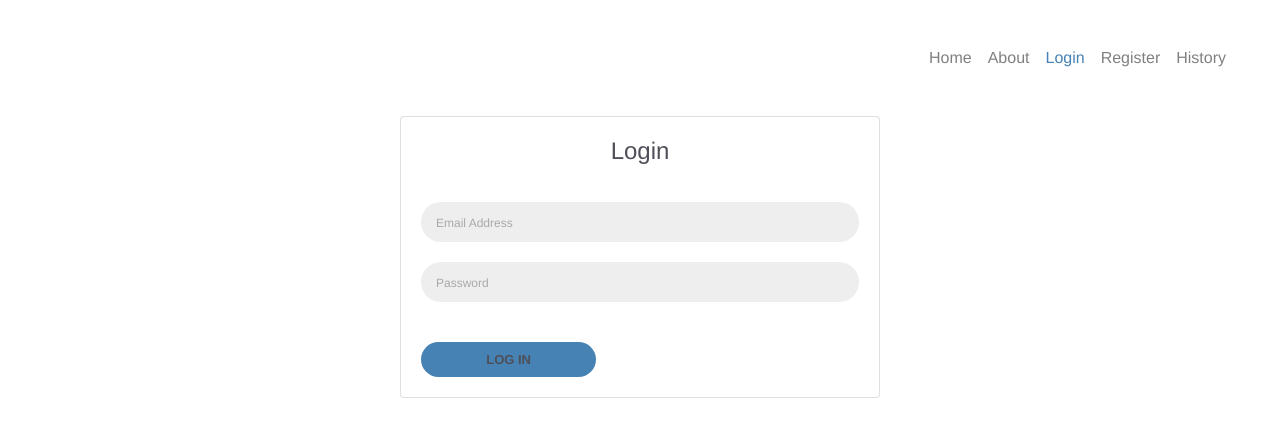
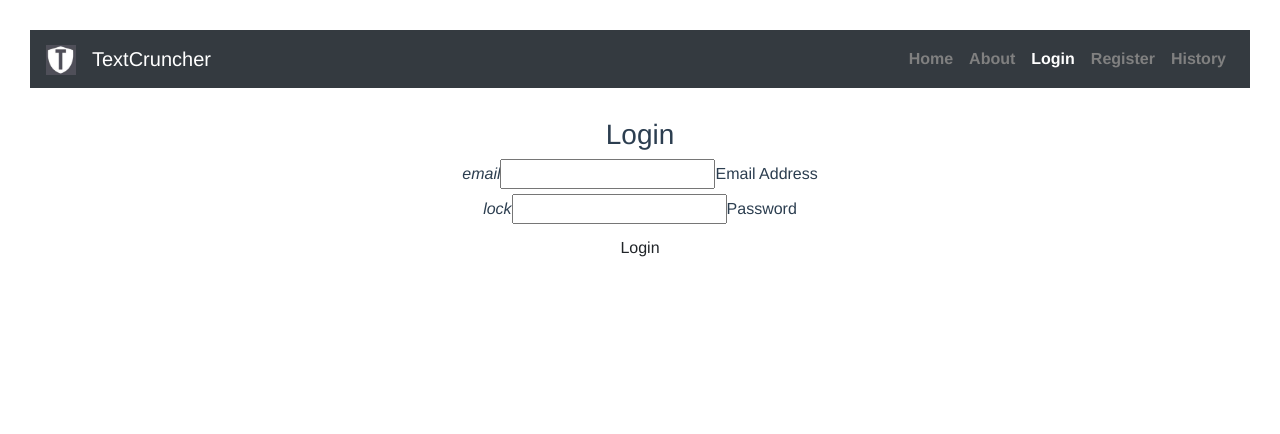
Before and after one commit to jascqh/Text-cruncher, a Vue app in the folder bt3103project_part1/: page /#/login in a window 1280 px wide. Shown: the top 434 px of the page. Built offline with nearby package versions, Linux system fonts and the light colour scheme.

Commit message:
Revert "uploaded my src"
This reverts commit 6dddf5cd34c00aa8a22854fcf866afd01c19005f.

```diff
--- a/bt3103project_part1/src/App.vue
+++ b/bt3103project_part1/src/App.vue
@@ -23,7 +23,7 @@ export default {
   -webkit-font-smoothing: antialiased;
   -moz-osx-font-smoothing: grayscale;
   text-align: center;
-  color: #4f4f59;
+  color: #2c3e50;
 }
 
 #nav {
@@ -31,17 +31,11 @@ export default {
 
   a {
     font-weight: bold;
-    color: #0000ff;
+    color: #2c3e50;
 
     &.router-link-exact-active {
       color: #42b983;
     }
   }
 }
-
-*{
-  margin:0;
-  padding: 0;
-}
-
 </style>
--- a/bt3103project_part1/src/components/header.vue
+++ b/bt3103project_part1/src/components/header.vue
@@ -1,18 +1,25 @@
 <template>
     <div>
-        <b-navbar toggleable="lg" type="light" >
+        <b-navbar toggleable="lg" type="dark bg-dark static-top" variant="info">
+            <b-navbar-brand>
+                <img src="../assets/TextCruncherLogo.jpg" height ="30" width ="30">
+            </b-navbar-brand>
+            <b-navbar-brand a>TextCruncher</b-navbar-brand>
+
             <b-navbar-toggle target="nav-collapse"></b-navbar-toggle>
+
             <b-collapse id="nav-collapse" is-nav >
-              <b-navbar-nav class="ml-auto">
+            <b-navbar-nav class="ml-auto">
                 <b-nav-item to="/" >Home</b-nav-item>
                 <b-nav-item to="/about">About</b-nav-item>
                 <b-nav-item to="/login">Login</b-nav-item>
                 <b-nav-item to="/register">Register</b-nav-item>
                 <b-nav-item to="/history">History</b-nav-item>
-              </b-navbar-nav>
+            </b-navbar-nav>
             </b-collapse>
         </b-navbar>
-      </div>
+    </div>
+
 </template>
 
 <script>
@@ -46,15 +53,12 @@ export default {
 
 <style lang="scss" scoped>
 #nav a.router-link-exact-active {
-    color: #4682B4;
+    color: white;
 }
 #nav a{
-    font-weight:100;
+    font-weight: bold;
     color:gray;
-}
 
-.navbar-default {
-  background: rgba(0,0,0,0.5);
 }
 
 </style>
--- a/bt3103project_part1/src/views/About.vue
+++ b/bt3103project_part1/src/views/About.vue
@@ -1,46 +1,5 @@
 <template>
   <div class="about">
-    <h1 class="welcome">Welcome to TextCruncher!</h1>
-    <h3 class="function">TextCruncher allows you to</h3>
-    <div class="row">
-      <div class="column"><img src="../assets/slide2.png"></div>
-      <div class="column"><img src="../assets/slide3.png"></div>
-      <div class="column"><img src="../assets/slide4.png"></div>
-      </div>
-    <slideShow align="center"></slideShow>
+    <h1>Welcome to Textcruncher</h1>
   </div>
 </template>
-
-<style scoped>
-.welcome{
-  padding-top: 1cm;
-  padding-bottom: 1cm;
-}
-
-.function{
-  padding-top: 1cm;
-  padding-bottom: 2cm;
-}
-
-.column {
-  float: left;
-  width: 33.33%;
-}
-
-/* Clear floats after the columns */
-.row:after {
-  content: "";
-  display: table;
-  clear: both;
-}
-</style>
-
-
-<script>
-import SlideShow from "../components/slideShow.vue"
-export default {
-  components:{
-    "slideShow": SlideShow
-  }
-}
-</script>
--- a/bt3103project_part1/src/views/Home.vue
+++ b/bt3103project_part1/src/views/Home.vue
@@ -1,16 +1,16 @@
 <template>
 <div class='container'>
   <b-container align="center">
-    <img src="..\assets\TextCruncher.png" style="width:300px;height:300px;">
+      <slideShow align="center"></slideShow>
+     <p>Please input at least one query up to 5 at once.</p>
     <b-row align-v = "center">
-      <b-form-textarea class="form-control" style="overflow:auto" v-model="payload"
-      :placeholder="'TextCruncher allows you to enter up to 5 queries here! Separate each of them with a comma. '"
-      :rows="1"
-      :max-rows="5">
-      </b-form-textarea>
-      </b-row>
-
-      <button type="button" id="btnFetch" class="btn" @click="validator()">&nbsp;Scrape!&nbsp;
+      <b-form-textarea v-model="payload"
+      :placeholder="'Enter your queries here \nEg. Query 1, Query 2, Query 3 ... Up to 5 Queries'"
+      :rows="2"
+      :max-rows="5"></b-form-textarea>
+    </b-row>
+      <div class="mt-2" align="center">Please separate your queries with a comma ',' in between</div>
+      <button type="button" id="btnFetch" class="btn btn-primary mb-2" @click="validator()">Scrape!
         <i v-if = "loadingButton" class = "spinner-border spinner-border-sm"></i>
       </button>
 {{msg}}
@@ -20,48 +20,22 @@
 
 </template>
 
-<style scoped>
-
-::placeholder{
-  color:lightgray;
-  font-size: 14px;
-  align-content: center;
-}
-
-img {
-  border-radius: 50%;
-  margin-bottom: 1cm;
-  border: 0;
-}
-
-#btnFetch{
-  background-color:#3F729B;
-  color: #ffffff;
-  border-radius: 20px;
-  margin-top: 1cm;
-}
-textarea{
-   text-align:center;
-   border-radius: 18px;
-   line-height:55px;
-   max-height: 70px;
-   box-shadow: 2px 2px 3px #999;
-}
-
-</style>
-
 <script>
+import SlideShow from "../components/slideShow.vue"
 import swal from 'sweetalert';
 import axios from 'axios';
+
 export default {
   data() {
     return {
       payload: '',
       loadingButton: false,
-      msg:''
+      msg:[]
     }
   },
+
   methods: {
+
     scrape: function() {
       const path = 'http://localhost:5000/scrape';
       const help = {queries: this.payload}
@@ -75,10 +49,12 @@ export default {
           console.error(error);
         });
     },
+
     load: function() {
       this.loadingButton = !this.loadingButton;
       this.scrape(); //Submits form
     },
+
     validator: function() {
       var queries = this.payload;
       var commas_query = queries.match(/,/g);
@@ -113,5 +89,10 @@ export default {
       }
     }
   },
+
+
+  components:{
+    "slideShow": SlideShow
+  }
 }
 </script>
--- a/bt3103project_part1/src/views/Login.vue
+++ b/bt3103project_part1/src/views/Login.vue
@@ -1,69 +1,29 @@
 <template>
   <div>
-  <b-card title="Login"
-  style="max-width: 30rem;"
-  class="mb2">
-    <span style="display:inline-block; width: YOURWIDTH;"></span>
-    <b-card-text>
-      <form action="index.html">
-        <div class="input">
-          <input class= "form-box" type="email" v-model="email" placeholder="Email Address">
+    <div class="container">
+    <div class="row">
+      <div class="col s12 m8 offset-m2">
+        <div class="login card-panel grey white-text center">
+          <h3>Login</h3>
+          <form action="index.html">
+            <div class="input-field">
+              <i class="material-icons prefix">email</i>
+              <input type="email" id="email" v-model="email">
+              <label class="white-text" for="email">Email Address</label>
+            </div>
+            <div class="input-field">
+              <i class="material-icons prefix">lock</i>
+              <input type="password" id="password" v-model="password">
+              <label class="white-text" for="password">Password</label>
+            </div>
+            <button v-on:click="login" class="btn btn-large btn-extended grey lighten-4 black-text">Login</button>
+          </form>
         </div>
-        <div>
-          <input class= "form-box" type="password" v-model="password" placeholder="Password" >
-        </div>
-
-        <div>
-         <a class="btn-signin" v-on:click="login">Log In</a>
-        </div>
-      </form>
-    </b-card-text>
-  </b-card>
-</div>
+      </div>
+    </div>
+  </div>
+  </div>
 </template>
-
-
-
-<style scoped>
-.card{
-  margin: 0px auto;
-  float:none;
-  margin-bottom:10px ;
-}
-
-::placeholder{
-  color:darkgrey;
-  opacity: 1;
-  font-size: 12px;
-}
-
-.form-box{
-  width:100%;
-  height: 40px;
-  padding-left: 15px;
-  border: none;
-  border-radius:20px;
-  margin-bottom: 20px;
-  background: #eeeeee;
-}
-
-
-.btn-signin {
-  float: left;
-  font-weight: 700;
-  text-transform: uppercase;
-  font-size: 13px;
-  text-align: center;
-  color: #ffffff;
-  padding-top: 8px;
-  width: 40%;
-  height: 35px;
-  border: none;
-  border-radius: 18px;
-  margin-top: 20px;
-  background-color: #4682B4;
-}
-</style>
 
 <script>
 import firebase from 'firebase';
--- a/bt3103project_part1/src/views/Register.vue
+++ b/bt3103project_part1/src/views/Register.vue
@@ -1,68 +1,30 @@
 <template>
   <div>
-  <b-card title="Register"
-  style="max-width: 30rem;"
-  class="mb2">
-    <span style="display:inline-block; width: YOURWIDTH;"></span>
-    <b-card-text>
-      <form action="index.html">
-        <div class="input">
-          <input class= "form-box" type="email" v-model="email" placeholder="Email Address">
+    <div class="container">
+    <div class="row">
+      <div class="col s12 m8 offset-m2">
+        <div class="login card-panel grey lighten-4 black-text center">
+          <h3>Register</h3>
+          <form action="index.html">
+            <div class="input-field">
+              <i class="material-icons prefix">email</i>
+              <input type="email" id="email" v-model="email">
+              <label for="email">Email Address</label>
+            </div>
+            <div class="input-field">
+              <i class="material-icons prefix">lock</i>
+              <input type="password" id="password" v-model="password">
+              <label for="password">Password</label>
+            </div>
+            <button v-on:click="register" class="btn btn-large btn-extended grey lighten-4 black-text">Register</button>
+          </form>
         </div>
-        <div>
-          <input class= "form-box" type="password" v-model="password" placeholder="Password" >
-        </div>
-
-        <div>
-         <a class="btn-signin" v-on:click="register">Sign Up</a>
-        </div>
-      </form>
-    </b-card-text>
-  </b-card>
-</div>
+      </div>
+    </div>
+  </div>
+  </div>
 </template>
 
-<style scoped>
-.card{
-  margin: 0px auto;
-  float:none;
-  margin-bottom:10px ;
-}
-
-::placeholder{
-  color:darkgrey;
-  opacity: 1;
-  font-size: 12px;
-}
-
-.form-box{
-  width:100%;
-  height: 40px;
-  padding-left: 15px;
-  border: none;
-  border-radius:20px;
-  margin-bottom: 20px;
-  background: #eeeeee;
-
-}
-
-
-.btn-signin {
-  float: left;;
-  font-weight: 700;
-  text-transform: uppercase;
-  font-size: 13px;
-  text-align: center;
-  color: #ffffff;
-  padding-top: 8px;
-  width: 40%;
-  height: 35px;
-    border: none;
-    border-radius: 18px;
-  margin-top: 20px;
-  background-color: #4682B4;
-}
-</style>
 
 <script>
 import firebase from 'firebase';
```
Also changed, not shown: bt3103project_part1/src/assets/TextCruncher.png (deleted), bt3103project_part1/src/assets/noun_Key_2621206.png (deleted).
